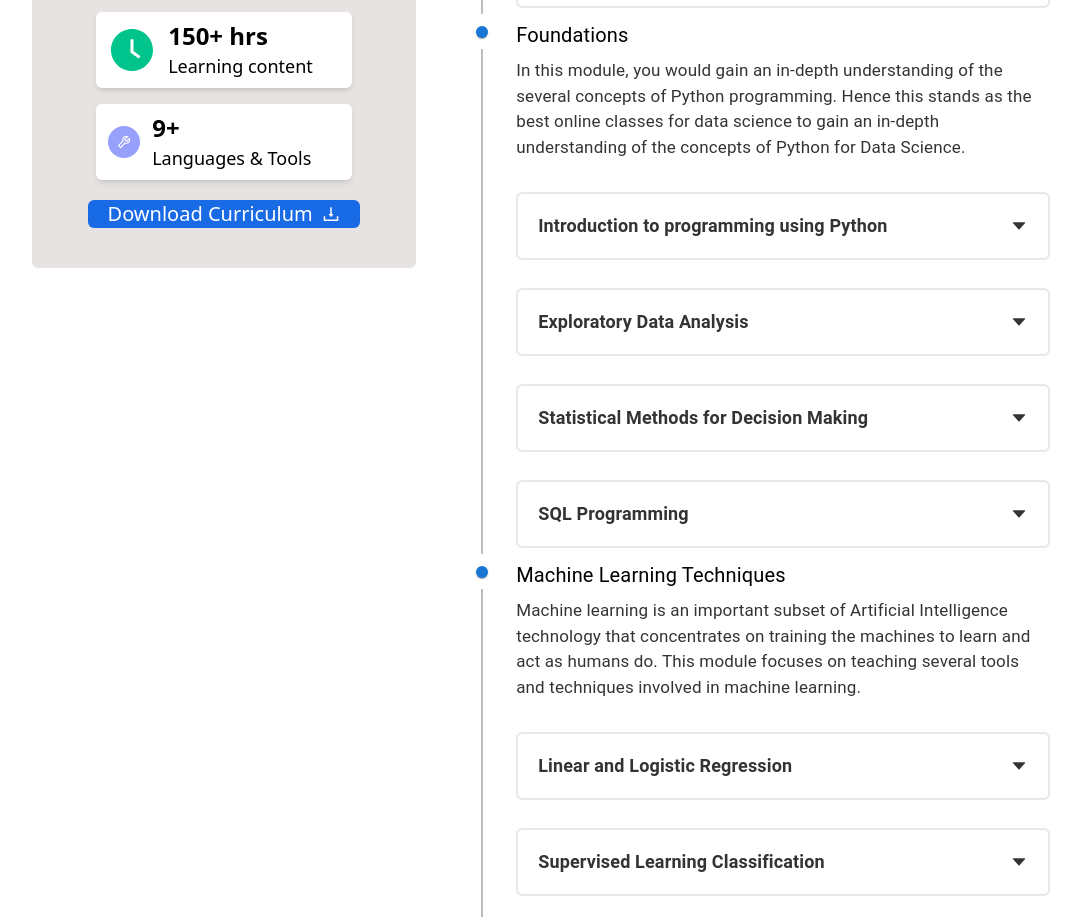
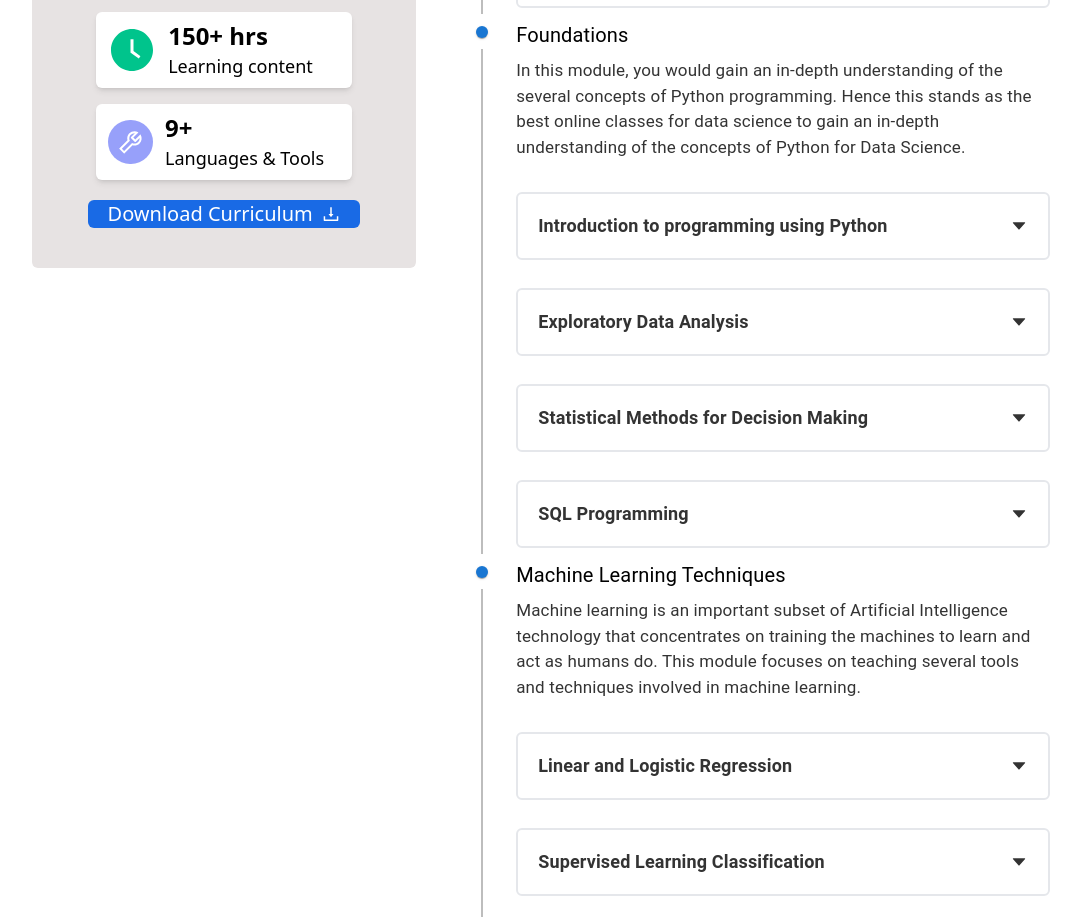
Before and after one commit to AmitThakur045/Courses, a React (Create React App) app: page / in a window 1280 px wide. Shown: the part 1420-2337 px from the top of the page, without its empty margins (83-1164 px from the left). Built offline with nearby package versions, Linux system fonts and the light colour scheme.

Commit message:
Fixed UI Errors

```diff
--- a/src/components/Content.js
+++ b/src/components/Content.js
@@ -45,7 +45,7 @@ const Content = () => {
             <div className="bg-white flex shadow-md rounded-md px-3 py-2 w-[16rem] mt-4 space-x-3">
               <AiOutlineTool
                 style={{ color: "white" }}
-                className="text-[2rem] self-center bg-[#97a0fa] rounded-full p-2"
+                className="text-[2.8rem] self-center bg-[#97a0fa] rounded-full p-2"
               />
               <div className="">
                 <h1 className="font-bold text-2xl">{data.languages}</h1>
--- a/src/components/MainDisplay.js
+++ b/src/components/MainDisplay.js
@@ -2,7 +2,6 @@ import React from "react";
 import { data } from "../data/mainDisplayData.js";
 import { AiFillPhone } from "react-icons/ai";
 import mainPage from "../assests/DataScienceMainPage.PNG";
-import { Link } from "react-scroll";
 const MainDisplay = () => {
   return (
     <div
```
